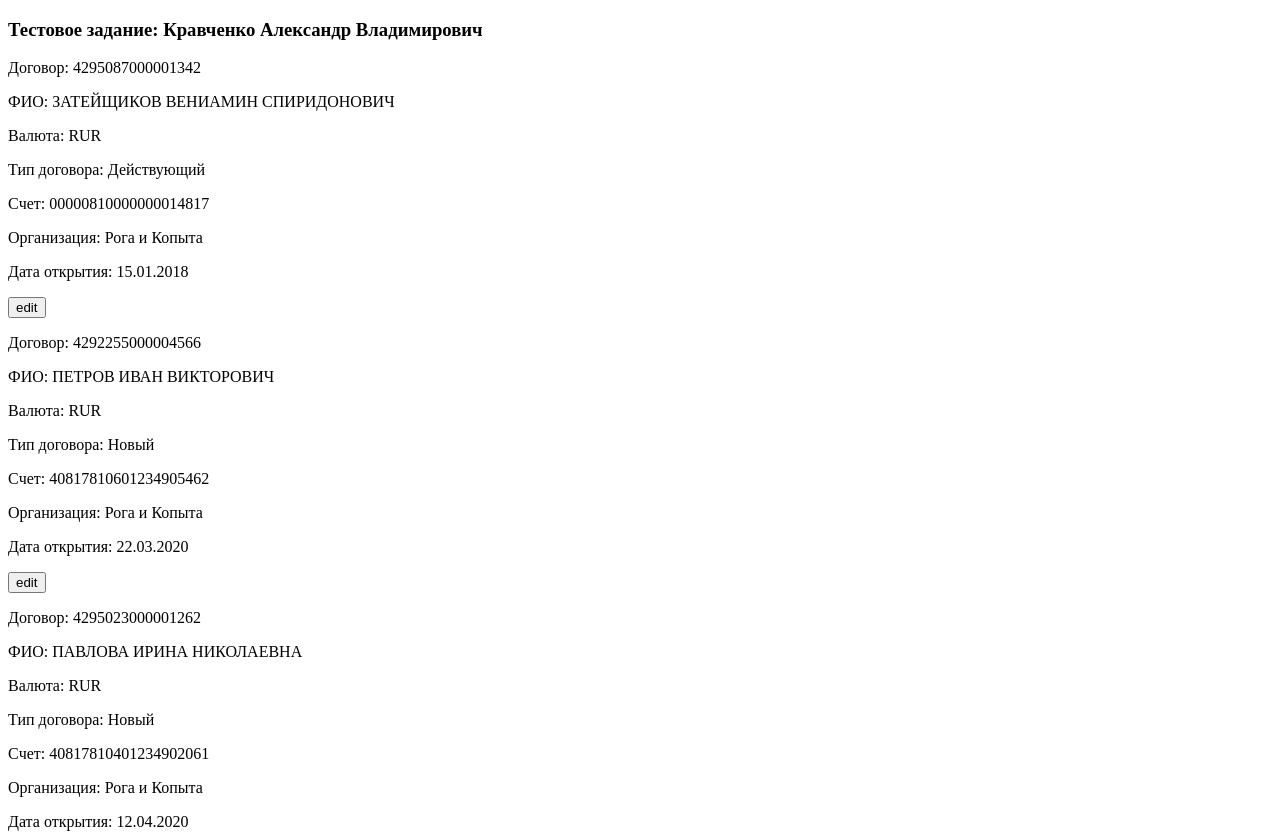
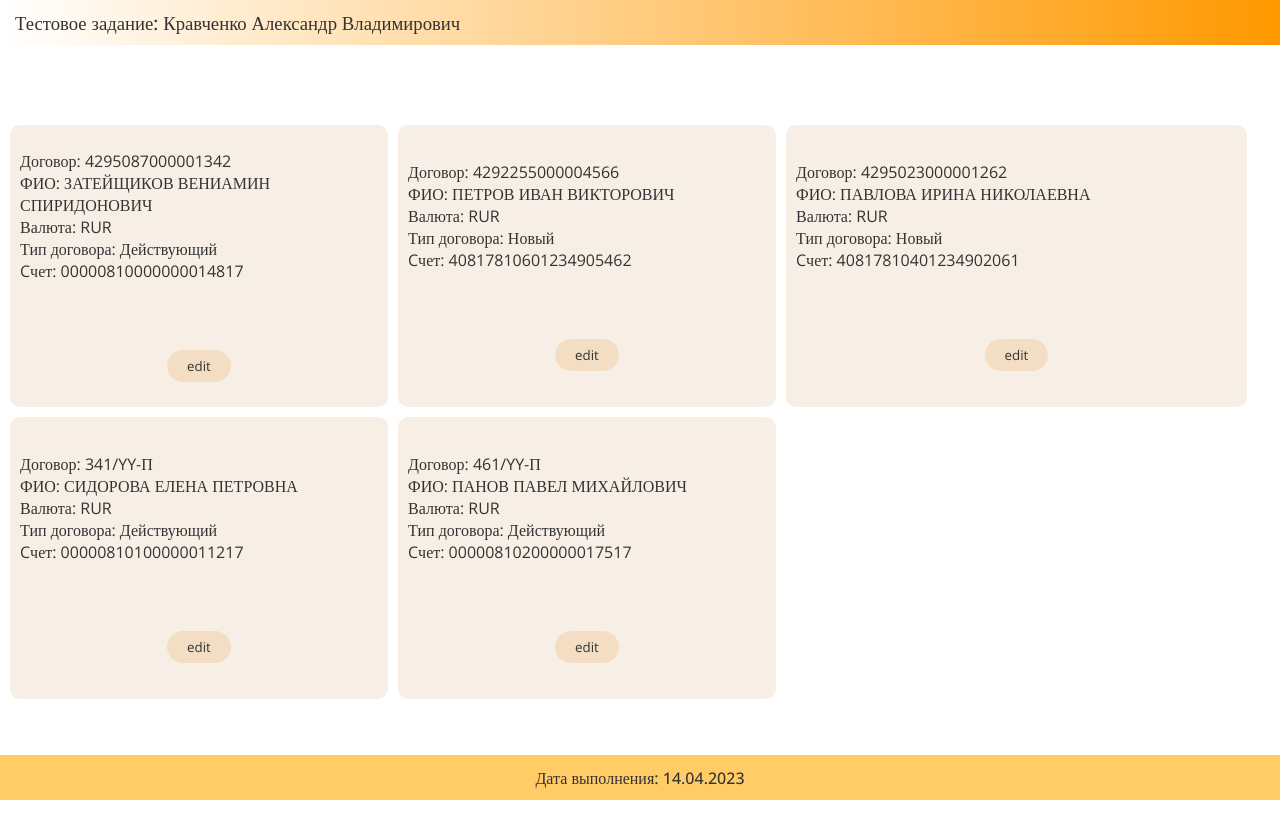
Before and after one commit to avkravchenko/testpageART-Bank, a website: page index.html in a window 1280 px wide. Shown: the top 834 px of the page. After the commit the page ends 800 px from the top, so only its background shows below. Drawn offline with nearby package versions, Linux system fonts and the light colour scheme; the site is published under a folder, as on GitHub Pages, so addresses that start at the root find nothing.

Commit message:
bug fixed

```diff
--- a/index.html
+++ b/index.html
@@ -7,7 +7,7 @@
     <link rel="preconnect" href="https://fonts.googleapis.com">
     <link rel="preconnect" href="https://fonts.gstatic.com" crossorigin>
     <link href="https://fonts.googleapis.com/css2?family=Open+Sans:wght@400;500;600&display=swap" rel="stylesheet">
-    <link rel="stylesheet" href="/dist/style.css">
+    <link rel="stylesheet" href="dist/style.css">
     <title>Customers data</title>
 </head>
 <body>
@@ -92,6 +92,6 @@
     <footer>
         <p class="footer__nav content">Дата выполнения: 14.04.2023</p>
     </footer>
-    <script src="/dist/main.js"></script>
+    <script src="dist/main.js"></script>
 </body>
 </html>
```
